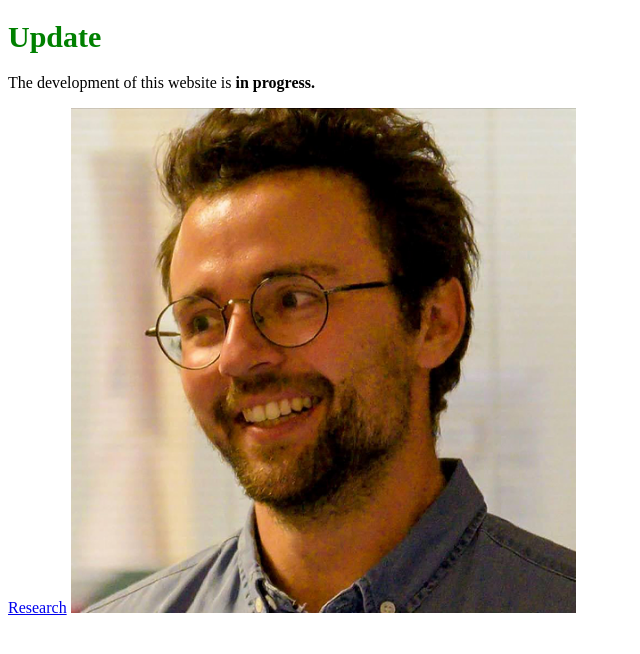
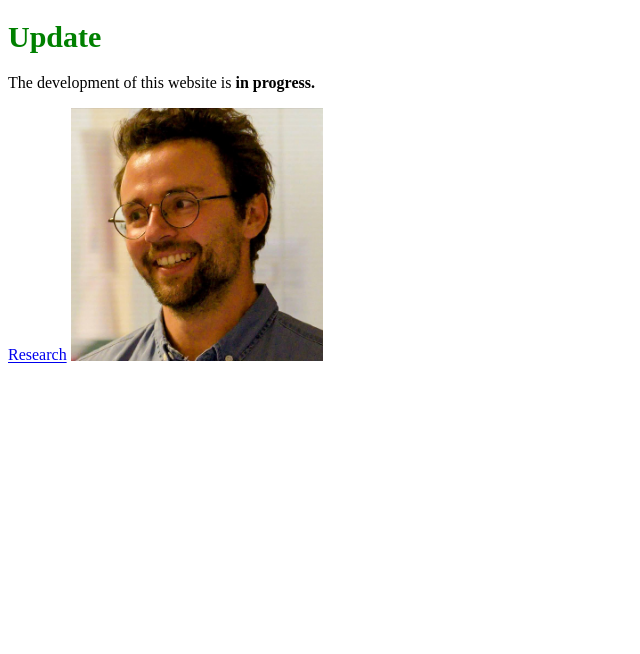
Before and after one commit to pierrechabert/pierrechabert.github.io, a Jekyll site: the page index.html, which Jekyll copies as it is, in a window 1280 px wide. Shown: the top 654 px of the page, without its empty margins (0-640 px from the left). Built offline with Jekyll 4.4.1, drawn with Linux system fonts in a browser that asks for light colours.

Commit message:
Update index.html

```diff
--- a/index.html
+++ b/index.html
@@ -18,7 +18,7 @@
 
   <a href="https://pierrechabert.github.io/Research">Research</a>
 
-  <img src="Image-pchabert.png"  width="40%" id="one">
+  <img src="Image-pchabert.png"  width="20%" id="one">
 
   <link rel="shortcut icon" type="image/png" href="Image-pchabert.png"/>
 
```
